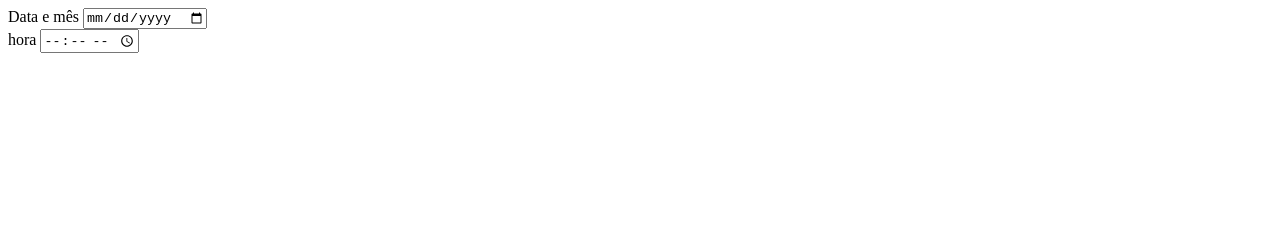
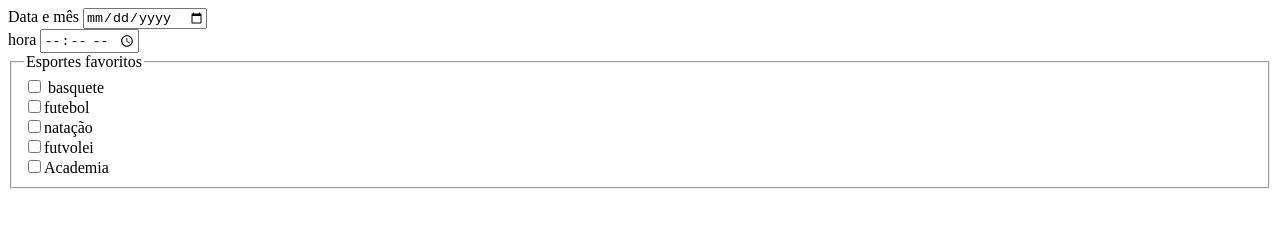
Before and after one commit to GeovaneDeLima/html-css, a plain HTML site: page exercícios/exercício 004/form003.html in a window 1280 px wide. Drawn offline with Linux system fonts and the light colour scheme.

Commit message:
Update form003.html

```diff
--- a/exercícios/exercício 004/form003.html
+++ b/exercícios/exercício 004/form003.html
@@ -16,5 +16,13 @@
             <input type="time" name="hr" id="hr">
         </div>
     </form>
+    <fieldset>
+        <legend>Esportes favoritos</legend>
+        <input type="checkbox" name="bas" id="bas"> <label for="bas">basquete</label><br>
+        <input type="checkbox" name="fut" id="fut"><label for="fut">futebol</label><br>
+        <input type="checkbox" name="nat" id="nat"><label for="nat">natação</label><br>
+        <input type="checkbox" name="futv" id="futv"><label for="futv">futvolei</label><br>
+        <input type="checkbox" name="gym" id="gym"><label for="gym">Academia</label><br>
+    </fieldset>
 </body>
 </html>
```
